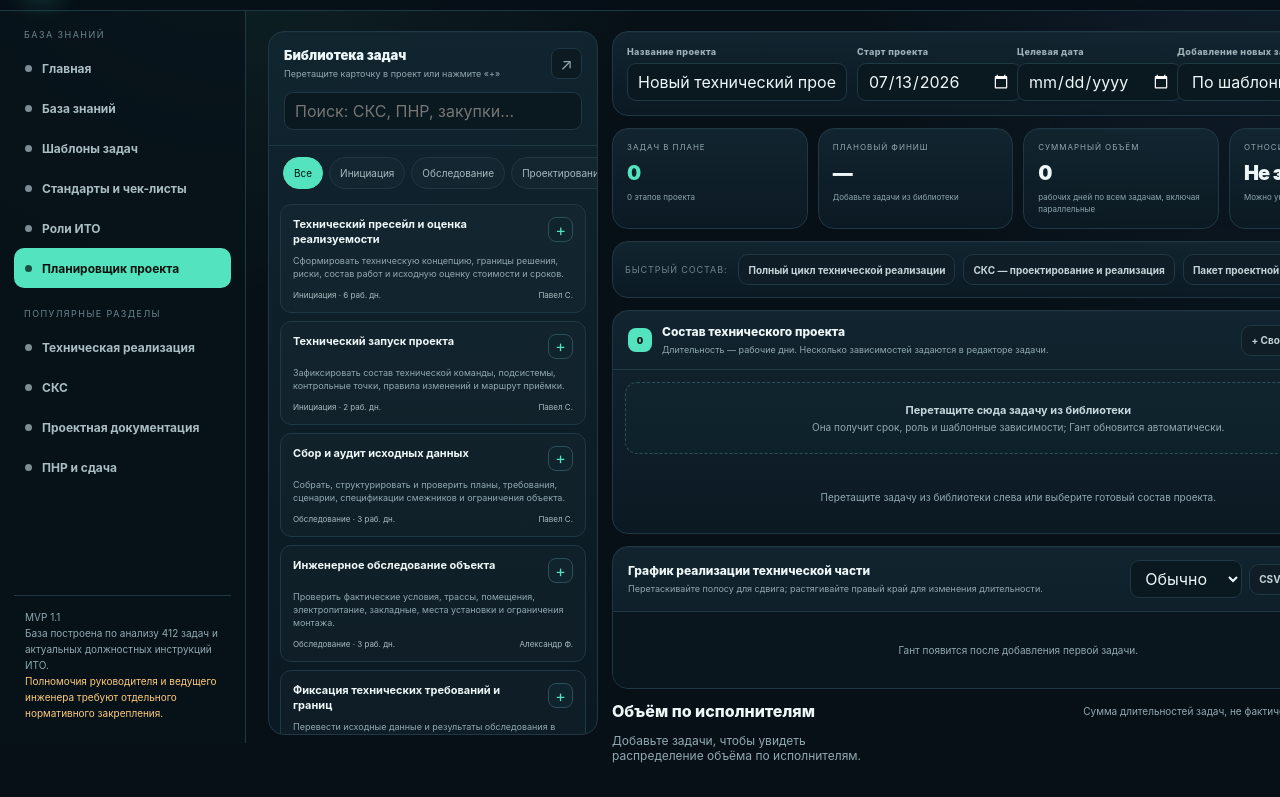
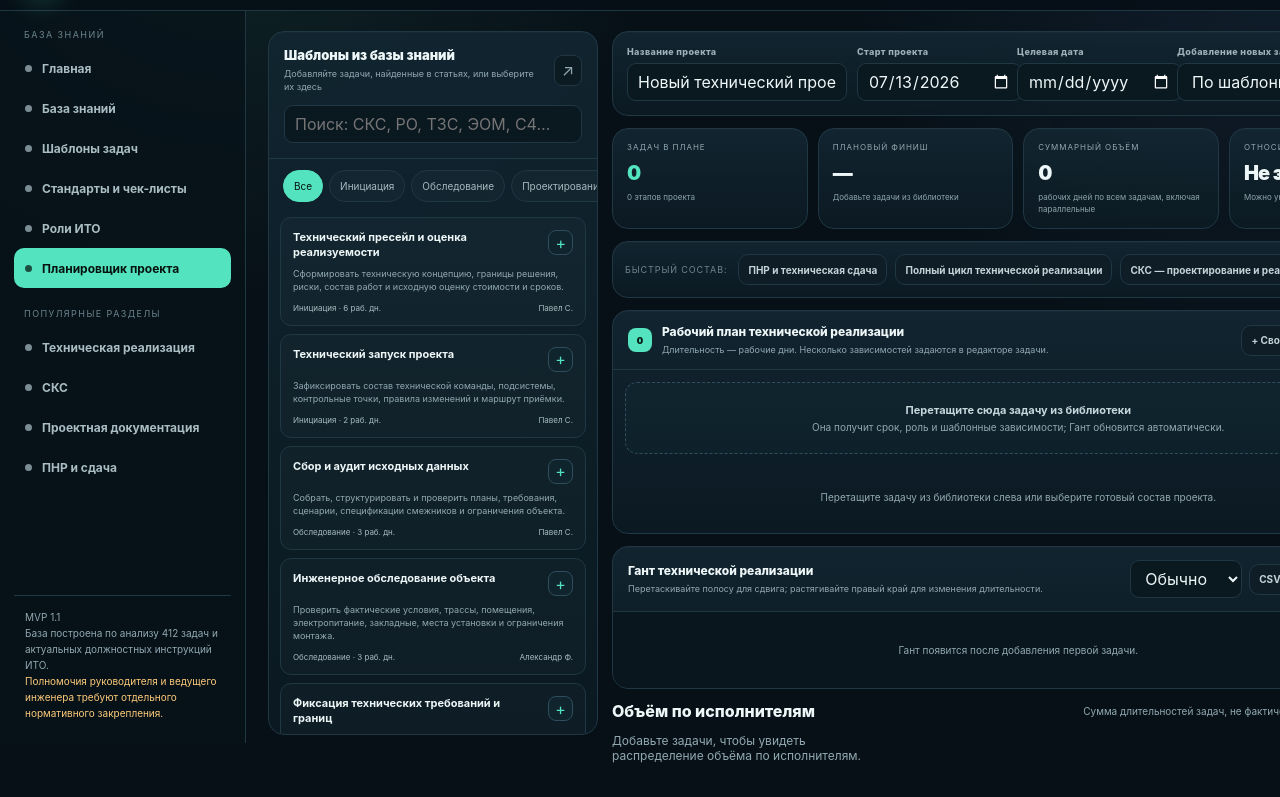
Before and after one commit to mburzhinsky-hub/ITO_Knowledge, a plain HTML site: page planner.html in a window 1280 px wide. Shown: the part 57-854 px from the top of the page. Drawn offline with Linux system fonts and the light colour scheme.

Commit message:
Use expanded design templates in project planner

```diff
--- a/planner.html
+++ b/planner.html
@@ -2,7 +2,7 @@
 <div data-header></div><div class="layout"><div data-sidebar></div><main class="main planner-main">
   <div class="planner-shell">
     <aside class="card catalog-panel">
-      <div class="panel-head"><div class="panel-title-row"><div><div class="panel-title">Библиотека задач</div><div class="panel-sub">Перетащите карточку в проект или нажмите «+»</div></div><a class="icon-btn" href="templates.html" title="Открыть каталог">↗</a></div><div class="catalog-search"><input class="input" id="catalogSearch" placeholder="Поиск: СКС, ПНР, закупки…"></div></div>
+      <div class="panel-head"><div class="panel-title-row"><div><div class="panel-title">Шаблоны из базы знаний</div><div class="panel-sub">Добавляйте задачи, найденные в статьях, или выберите их здесь</div></div><a class="icon-btn" href="templates.html" title="Открыть каталог">↗</a></div><div class="catalog-search"><input class="input" id="catalogSearch" placeholder="Поиск: СКС, РО, ТЗС, ЭОМ, С4…"></div></div>
       <div class="catalog-filters" id="catalogFilters"></div><div class="catalog-list" id="catalogList"></div>
     </aside>
     <section class="workspace">
@@ -13,22 +13,10 @@
         <div class="field"><label>Добавление новых задач</label><select class="select" id="scheduleMode"><option value="smart">По шаблонным связям</option><option value="sequential">Последовательно</option><option value="parallel">Параллельно от старта</option></select></div>
         <div class="save-state" id="saveState"><span class="save-dot"></span>Изменения сохранены</div>
       </div>
-
-      <div class="planner-metrics" id="plannerMetrics"></div>
-      <div class="card preset-strip" id="presetStrip"></div>
-
-      <section class="card plan-card">
-        <div class="plan-head"><div class="plan-head-left"><span class="plan-count" id="planCount">0</span><div><div class="plan-title">Состав технического проекта</div><div class="panel-sub">Длительность — рабочие дни. Несколько зависимостей задаются в редакторе задачи.</div></div></div><div class="plan-actions"><button class="btn btn-sm" id="addCustom">+ Своя задача</button><button class="btn btn-sm btn-danger" id="clearPlan">Очистить</button></div></div>
-        <div class="dropzone" id="dropzone"><div><strong>Перетащите сюда задачу из библиотеки</strong>Она получит срок, роль и шаблонные зависимости; Гант обновится автоматически.</div></div>
-        <div class="task-list" id="taskList"></div>
-      </section>
-
-      <section class="card gantt-card">
-        <div class="gantt-head"><div><div class="plan-title">График реализации технической части</div><div class="panel-sub">Перетаскивайте полосу для сдвига; растягивайте правый край для изменения длительности.</div></div><div class="gantt-controls"><select class="select" id="zoomSelect" style="width:112px"><option value="24">Компактно</option><option value="30">Обычно</option><option value="40">Крупно</option></select><button class="btn btn-sm" id="exportCsv">CSV</button><button class="btn btn-sm" id="exportJson">JSON</button><button class="btn btn-sm" id="printPlan">Печать</button></div></div>
-        <div class="gantt-viewport"><div class="gantt-grid" id="ganttGrid"></div></div>
-      </section>
-
+      <div class="planner-metrics" id="plannerMetrics"></div><div class="card preset-strip" id="presetStrip"></div>
+      <section class="card plan-card"><div class="plan-head"><div class="plan-head-left"><span class="plan-count" id="planCount">0</span><div><div class="plan-title">Рабочий план технической реализации</div><div class="panel-sub">Длительность — рабочие дни. Несколько зависимостей задаются в редакторе задачи.</div></div></div><div class="plan-actions"><button class="btn btn-sm" id="addCustom">+ Своя задача</button><button class="btn btn-sm btn-danger" id="clearPlan">Очистить</button></div></div><div class="dropzone" id="dropzone"><div><strong>Перетащите сюда задачу из библиотеки</strong>Она получит срок, роль и шаблонные зависимости; Гант обновится автоматически.</div></div><div class="task-list" id="taskList"></div></section>
+      <section class="card gantt-card"><div class="gantt-head"><div><div class="plan-title">Гант технической реализации</div><div class="panel-sub">Перетаскивайте полосу для сдвига; растягивайте правый край для изменения длительности.</div></div><div class="gantt-controls"><select class="select" id="zoomSelect" style="width:112px"><option value="24">Компактно</option><option value="30">Обычно</option><option value="40">Крупно</option></select><button class="btn btn-sm" id="exportCsv">CSV</button><button class="btn btn-sm" id="exportJson">JSON</button><button class="btn btn-sm" id="printPlan">Печать</button></div></div><div class="gantt-viewport"><div class="gantt-grid" id="ganttGrid"></div></div></section>
       <section><div class="section-head"><div class="section-title">Объём по исполнителям</div><div class="section-note">Сумма длительностей задач, не фактическая загрузка по календарю</div></div><div class="workload-grid" id="workloadGrid"></div></section>
     </section>
   </div>
-</main></div><div class="modal-backdrop" id="taskModal"></div><script src="assets/data.js"></script><script src="assets/app.js"></script><script src="assets/planner.js"></script></body></html>
+</main></div><div class="modal-backdrop" id="taskModal"></div><script src="assets/data.js"></script><script src="assets/design-v12-rows-1.js"></script><script src="assets/design-v12-rows-2.js"></script><script src="assets/design-v12-rows-3.js"></script><script src="assets/design-v12-apply.js"></script><script src="assets/knowledge.js"></script><script src="assets/app.js"></script><script src="assets/planner.js"></script></body></html>
```
